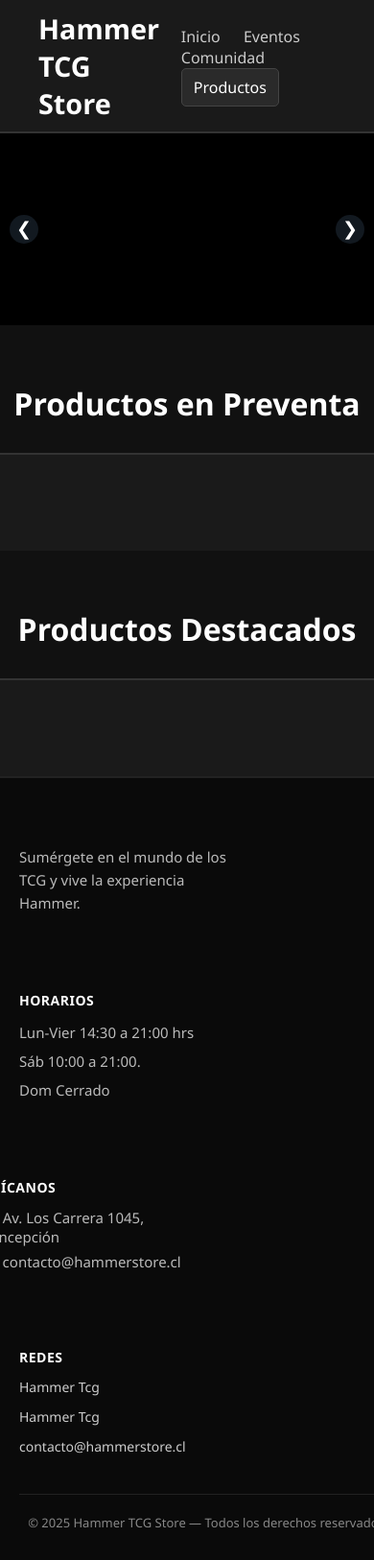
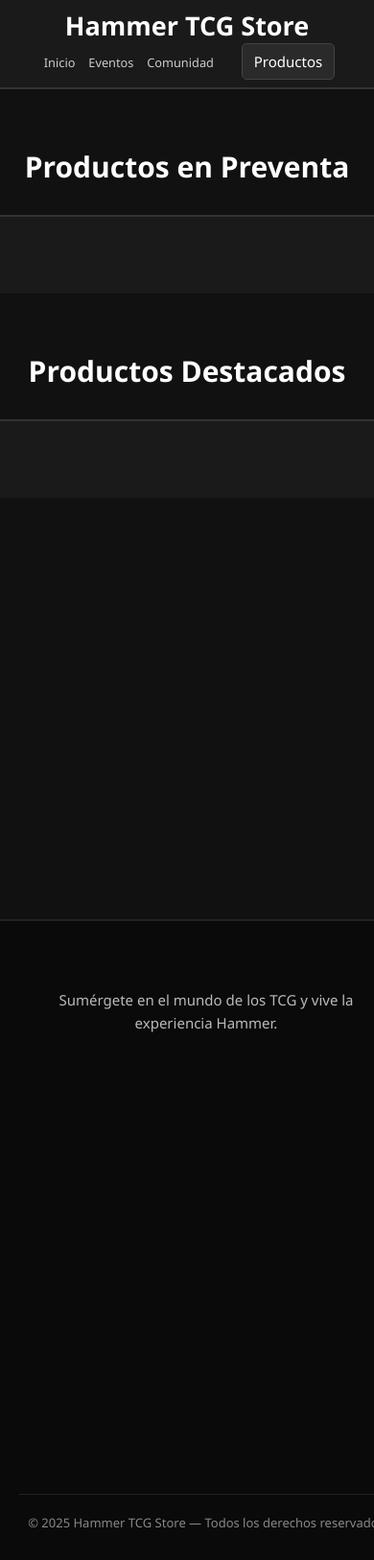
Before and after one commit to GGubb/Hammer-TCG-Store, a plain HTML site: page index.html in a window 390 px wide and 1626 px high. Shown: the whole page at 96% size. Drawn offline with Linux system fonts and the light colour scheme; a script that the page names is missing.

Commit message:
Add files via upload

```diff
--- a/css/style.css
+++ b/css/style.css
@@ -1325,3 +1325,147 @@
   z-index: 10;
   box-shadow: 0 2px 5px rgba(0,0,0,0.4);
 }
+
+
+/* ===================================================
+   Configuracion para Celulares y dispositivos Moviles
+======================================================*/
+
+/* 📱 ———— TABLETS (≤ 992px) ———— */
+@media (max-width: 992px) {
+  /* Header */
+  .header {
+    padding: 15px 25px;
+  }
+
+  .nav a {
+    margin-left: 10px;
+    font-size: 0.95rem;
+  }
+
+  /* Productos */
+  #productos-preventa,
+  #productos-destacados {
+    gap: 20px;
+    padding: 40px 20px;
+  }
+
+  .producto-card {
+    width: 45%; /* dos por fila */
+  }
+
+  /* Footer */
+  .footer-container {
+    gap: 40px;
+    flex-wrap: wrap;
+    justify-content: center;
+  }
+
+  .footer-col {
+    flex: 1 1 40%;
+    min-width: 200px;
+  }
+}
+
+/* 📲 ———— CELULARES GRANDES (≤ 768px) ———— */
+@media (max-width: 768px) {
+  /* Header: logo arriba, menú abajo */
+  .header {
+    flex-direction: column;
+    align-items: center;
+    padding: 10px 20px;
+  }
+
+  .nav {
+    flex-wrap: wrap;
+    justify-content: center;
+  }
+
+  .nav a {
+    margin: 8px;
+    font-size: 0.9rem;
+  }
+
+  /* Carrusel */
+  .carousel {
+    height: auto;
+  }
+
+  .carousel img {
+    height: auto;
+    width: 100%;
+  }
+
+  /* Productos */
+  .producto-card {
+    width: 90%; /* una por fila */
+    max-width: 320px;
+  }
+
+  .producto-card img {
+    width: 100%;
+    height: auto;
+  }
+
+  /* Detalle producto */
+  .detalle-container {
+    flex-direction: column;
+    align-items: center;
+    gap: 25px;
+  }
+
+  .detalle-imagen {
+    width: 100%;
+    max-width: 320px;
+    height: auto;
+  }
+
+  .detalle-info {
+    text-align: center;
+    width: 90%;
+  }
+
+  /* Footer */
+  .footer-container {
+    flex-direction: column;
+    align-items: center;
+    text-align: center;
+  }
+
+  .footer-col {
+    flex: 1 1 100%;
+    min-width: unset;
+  }
+}
+
+/* 📞 ———— CELULARES PEQUEÑOS (≤ 480px) ———— */
+@media (max-width: 480px) {
+  html {
+    font-size: 15px;
+  }
+
+  .header {
+    padding: 8px 10px;
+  }
+
+  .logo img {
+    width: 120px;
+  }
+
+  .nav a {
+    margin: 5px;
+    font-size: 0.85rem;
+  }
+
+  .producto-card {
+    width: 95%;
+  }
+
+  .footer-container {
+    gap: 25px;
+  }
+
+  .footer-col h4 {
+    font-size: 1rem;
+  }
+}
```
